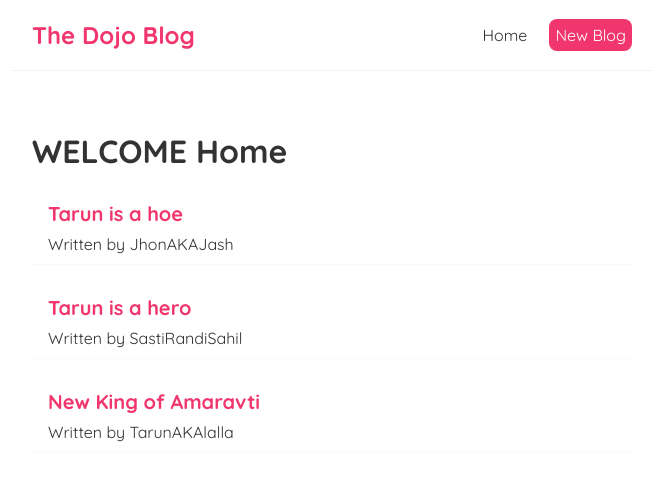
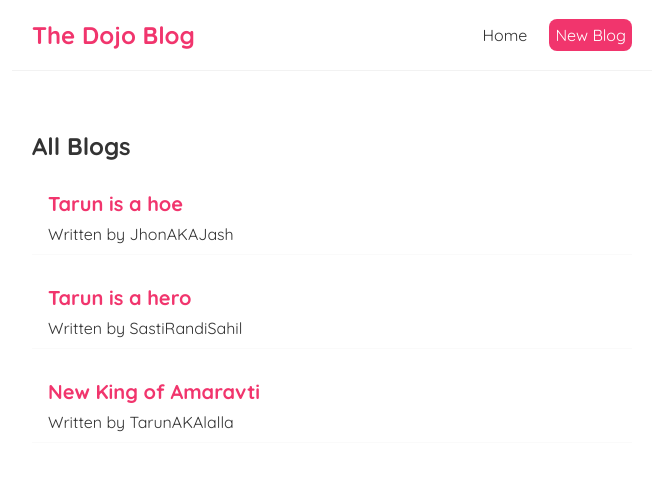
Before and after one commit to kaustubhKVS/learn_FARM_stack, a React (Create React App) app: page /create in a window 1280 px wide. Shown: the top 480 px of the page, without its empty margins (308-971 px from the left). Built offline with nearby package versions, Linux system fonts and the light colour scheme.

Commit message:
video 11 props

```diff
--- /dev/null
+++ b/src/BlogList.js
@@ -0,0 +1,24 @@
+const Blogs = ({blogs , title}) => {
+
+    // Props is the data/properties passed between components.
+    // you can import props like this, or use a deconstrunctor in the above function
+
+    // const blogs = props.blogs;
+    // const title = props.title;
+    console.log(blogs);
+
+    return (
+        <div className="blog-list">
+            <h2>{ title }</h2>
+            {blogs.map((blog) => (
+                    <div className="blog-preview" key={blog.id}>
+                        <h2>{ blog.title }</h2>
+                        <p>Written by {blog.author}</p>
+                    </div>
+            ))}
+        </div>
+
+     );
+}
+
+export default Blogs;
--- a/src/Home.js
+++ b/src/Home.js
@@ -1,4 +1,5 @@
 import { useState } from "react";
+import BlogList from "./BlogList";
 
 const Home = () => {
     const [blogs, setBlogs] = useState([
@@ -12,13 +13,7 @@
     return (
 
         <div className="home">
-            <h1>WELCOME Home</h1>
-                {blogs.map((blog) => (
-                    <div className="blog-preview" key={blog.id}>
-                        <h2>{ blog.title }</h2>
-                        <p>Written by {blog.author}</p>
-                    </div>
-            ))}
+            <BlogList blogs={blogs} title="All Blogs"/>
         </div>
 
      );
@@ -35,3 +30,7 @@
 
 // Reactive value is something which can change or re-render using state hooks
 // we use set states for this purpose, we decide a variable name and a mehtod which can be called to set the variable to a different value.
+
+// Components can talk to each other, home can pass blogs to the blog.js
+// Props is the data/properties passed between components.
+// the props for bloglist is blogs,title which are passed to BLogList component as props.
```
